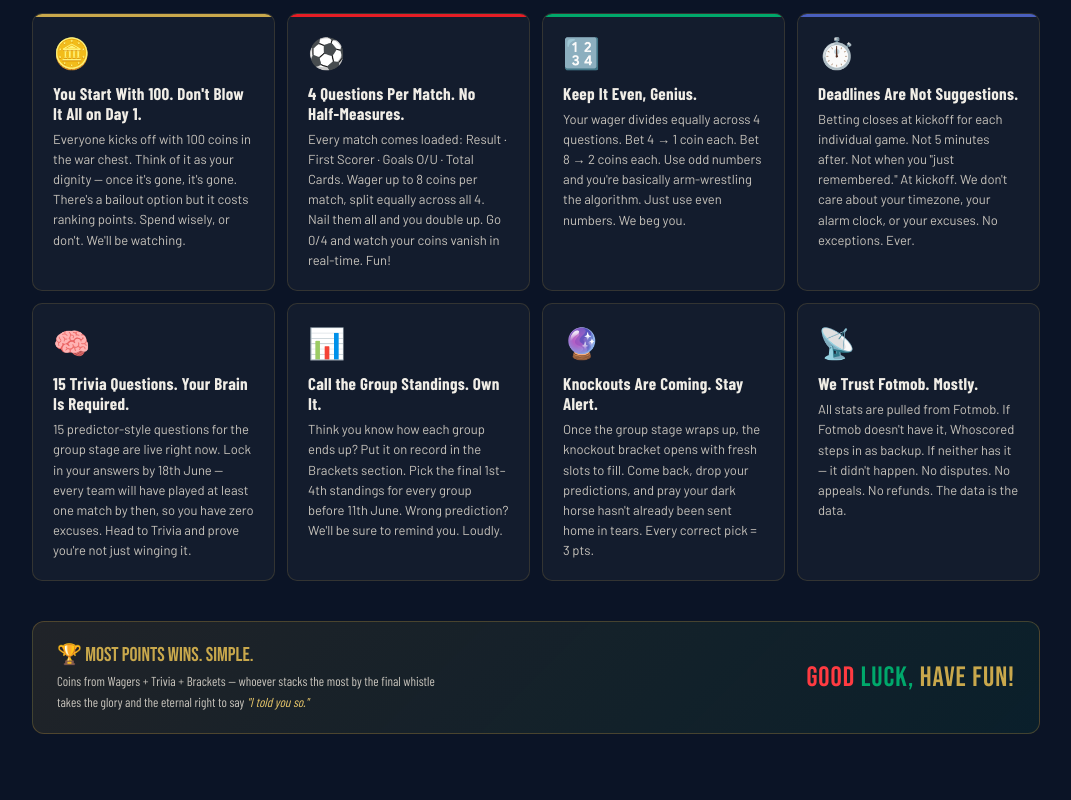
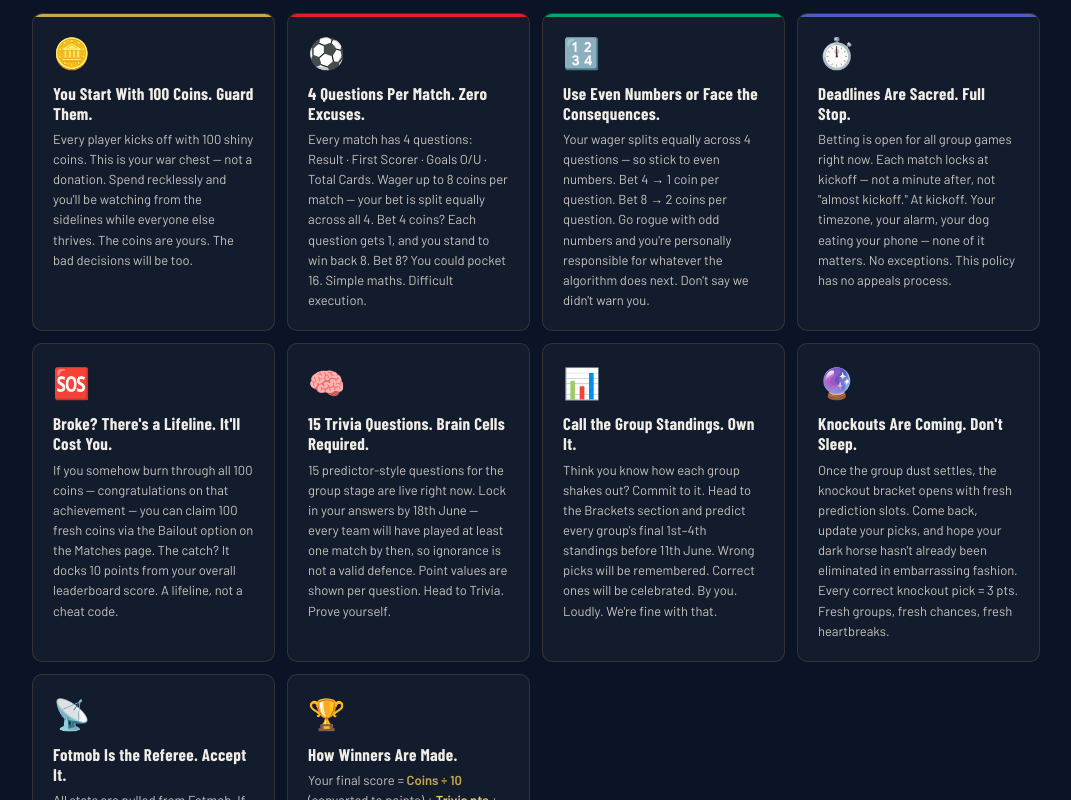
Before and after one commit to sad148/FW-WC26-predictor-league, a Next.js app in the folder web/: page / in a window 1280 px wide. Shown: the part 900-1700 px from the top of the page, without its empty margins (104-1175 px from the left). Built offline with nearby package versions, Linux system fonts and the light colour scheme; no server answers; the database is empty.

Commit message:
update rules

```diff
--- a/web/src/app/page.tsx
+++ b/web/src/app/page.tsx
@@ -77,9 +77,7 @@ export default function HomePage() {
       </div>
 
       {/* Key numbers strip */}
-      <div style={{
-        display: 'flex', gap: 12, flexWrap: 'wrap', marginBottom: '1.5rem',
-      }}>
+      <div style={{ display: 'flex', gap: 12, flexWrap: 'wrap', marginBottom: '1.5rem' }}>
         {[
           { n: '100', l: 'Starting Coins' },
           { n: '8',   l: 'Max Wager / Match' },
@@ -101,52 +99,66 @@ export default function HomePage() {
 
         <div className="how-card">
           <div className="how-icon">🪙</div>
-          <div className="how-h">You Start With 100. Don't Blow It All on Day 1.</div>
+          <div className="how-h">You Start With 100 Coins. Guard Them.</div>
           <p className="how-p">
-            Everyone kicks off with 100 coins in the war chest. Think of it as your dignity —
-            once it's gone, it's gone. There's a bailout option but it costs ranking points.
-            Spend wisely, or don't. We'll be watching.
+            Every player kicks off with 100 shiny coins. This is your war chest — not a donation.
+            Spend recklessly and you'll be watching from the sidelines while everyone else thrives.
+            The coins are yours. The bad decisions will be too.
           </p>
         </div>
 
         <div className="how-card">
           <div className="how-icon">⚽</div>
-          <div className="how-h">4 Questions Per Match. No Half-Measures.</div>
+          <div className="how-h">4 Questions Per Match. Zero Excuses.</div>
           <p className="how-p">
-            Every match comes loaded: Result · First Scorer · Goals O/U · Total Cards.
-            Wager up to 8 coins per match, split equally across all 4.
-            Nail them all and you double up. Go 0/4 and watch your coins vanish in real-time. Fun!
+            Every match has 4 questions: Result · First Scorer · Goals O/U · Total Cards.
+            Wager up to 8 coins per match — your bet is split equally across all 4.
+            Bet 4 coins? Each question gets 1, and you stand to win back 8. Bet 8? You could pocket 16.
+            Simple maths. Difficult execution.
           </p>
         </div>
 
         <div className="how-card">
           <div className="how-icon">🔢</div>
-          <div className="how-h">Keep It Even, Genius.</div>
+          <div className="how-h">Use Even Numbers or Face the Consequences.</div>
           <p className="how-p">
-            Your wager divides equally across 4 questions. Bet 4 → 1 coin each.
-            Bet 8 → 2 coins each. Use odd numbers and you're basically
-            arm-wrestling the algorithm. Just use even numbers. We beg you.
+            Your wager splits equally across 4 questions — so stick to even numbers.
+            Bet 4 → 1 coin per question. Bet 8 → 2 coins per question.
+            Go rogue with odd numbers and you're personally responsible for whatever
+            the algorithm does next. Don't say we didn't warn you.
           </p>
         </div>
 
         <div className="how-card">
           <div className="how-icon">⏱️</div>
-          <div className="how-h">Deadlines Are Not Suggestions.</div>
+          <div className="how-h">Deadlines Are Sacred. Full Stop.</div>
           <p className="how-p">
-            Betting closes at kickoff for each individual game. Not 5 minutes after.
-            Not when you "just remembered." At kickoff. We don't care about your timezone,
-            your alarm clock, or your excuses. No exceptions. Ever.
+            Betting is open for all group games right now. Each match locks at kickoff —
+            not a minute after, not "almost kickoff." At kickoff.
+            Your timezone, your alarm, your dog eating your phone — none of it matters.
+            No exceptions. This policy has no appeals process.
+          </p>
+        </div>
+
+        <div className="how-card">
+          <div className="how-icon">🆘</div>
+          <div className="how-h">Broke? There's a Lifeline. It'll Cost You.</div>
+          <p className="how-p">
+            If you somehow burn through all 100 coins — congratulations on that achievement —
+            you can claim 100 fresh coins via the Bailout option on the Matches page.
+            The catch? It docks 10 points from your overall leaderboard score.
+            A lifeline, not a cheat code.
           </p>
         </div>
 
         <div className="how-card">
           <div className="how-icon">🧠</div>
-          <div className="how-h">15 Trivia Questions. Your Brain Is Required.</div>
+          <div className="how-h">15 Trivia Questions. Brain Cells Required.</div>
           <p className="how-p">
             15 predictor-style questions for the group stage are live right now.
-            Lock in your answers by 18th June — every team will have played at least
-            one match by then, so you have zero excuses. Head to Trivia and prove
-            you're not just winging it.
+            Lock in your answers by 18th June — every team will have played at least one
+            match by then, so ignorance is not a valid defence.
+            Point values are shown per question. Head to Trivia. Prove yourself.
           </p>
         </div>
 
@@ -154,29 +166,44 @@ export default function HomePage() {
           <div className="how-icon">📊</div>
           <div className="how-h">Call the Group Standings. Own It.</div>
           <p className="how-p">
-            Think you know how each group ends up? Put it on record in the Brackets section.
-            Pick the final 1st–4th standings for every group before 11th June.
-            Wrong prediction? We'll be sure to remind you. Loudly.
+            Think you know how each group shakes out? Commit to it.
+            Head to the Brackets section and predict every group's final 1st–4th standings
+            before 11th June. Wrong picks will be remembered. Correct ones will be celebrated.
+            By you. Loudly. We're fine with that.
           </p>
         </div>
 
         <div className="how-card">
           <div className="how-icon">🔮</div>
-          <div className="how-h">Knockouts Are Coming. Stay Alert.</div>
+          <div className="how-h">Knockouts Are Coming. Don't Sleep.</div>
           <p className="how-p">
-            Once the group stage wraps up, the knockout bracket opens with fresh slots
-            to fill. Come back, drop your predictions, and pray your dark horse
-            hasn't already been sent home in tears. Every correct pick = 3 pts.
+            Once the group dust settles, the knockout bracket opens with fresh prediction slots.
+            Come back, update your picks, and hope your dark horse hasn't already
+            been eliminated in embarrassing fashion. Every correct knockout pick = 3 pts.
+            Fresh groups, fresh chances, fresh heartbreaks.
           </p>
         </div>
 
         <div className="how-card">
           <div className="how-icon">📡</div>
-          <div className="how-h">We Trust Fotmob. Mostly.</div>
+          <div className="how-h">Fotmob Is the Referee. Accept It.</div>
           <p className="how-p">
             All stats are pulled from Fotmob. If Fotmob doesn't have it,
-            Whoscored steps in as backup. If neither has it — it didn't happen.
-            No disputes. No appeals. No refunds. The data is the data.
+            Whoscored steps in as the backup official. If neither source has it —
+            it simply did not happen. No disputes. No appeals. No alternative facts.
+            The data is the data. Always.
+          </p>
+        </div>
+
+        <div className="how-card">
+          <div className="how-icon">🏆</div>
+          <div className="how-h">How Winners Are Made.</div>
+          <p className="how-p">
+            Your final score = <strong style={{ color: 'var(--gold)' }}>Coins ÷ 10</strong> (converted to points) +{' '}
+            <strong style={{ color: 'var(--gold2)' }}>Trivia pts</strong> +{' '}
+            <strong style={{ color: 'var(--mex2)' }}>Bracket pts</strong>.
+            The player with the most combined points at the final whistle wins —
+            and earns the eternal right to say <em>"I told you so."</em>
           </p>
         </div>
 
@@ -191,16 +218,15 @@ export default function HomePage() {
         display: 'flex', alignItems: 'center', justifyContent: 'space-between',
         flexWrap: 'wrap', gap: 16,
       }}>
-        <div>
-          <div style={{ fontFamily: 'var(--font-display)', fontSize: 20, color: 'var(--gold)', marginBottom: 4 }}>
-            🏆 Most Points Wins. Simple.
-          </div>
-          <div style={{ fontFamily: 'var(--font-cond)', fontSize: 13, color: 'var(--off)', lineHeight: 1.6 }}>
-            Coins from Wagers + Trivia + Brackets — whoever stacks the most by the final whistle<br />
-            takes the glory and the eternal right to say <em style={{ color: 'var(--gold2)' }}>"I told you so."</em>
-          </div>
+        <div style={{ fontFamily: 'var(--font-cond)', fontSize: 13, color: 'var(--off)', lineHeight: 1.8 }}>
+          <span style={{ display: 'block', fontFamily: 'var(--font-display)', fontSize: 16, color: 'var(--gold)', marginBottom: 4, letterSpacing: .5 }}>
+            RULES AND POINTS TO NOTE
+          </span>
+          These rules are final. Ignorance of the rules is not a valid excuse.<br />
+          Any stats dispute will be resolved using Fotmob → Whoscored in that order.<br />
+          The commissioner's decision is final. Yes, that means us.
         </div>
-        <div style={{ fontFamily: 'var(--font-display)', fontSize: 28, letterSpacing: 1 }}>
+        <div style={{ fontFamily: 'var(--font-display)', fontSize: 28, letterSpacing: 1, whiteSpace: 'nowrap' }}>
           <span style={{ color: 'var(--can2)' }}>Good </span>
           <span style={{ color: 'var(--mex2)' }}>Luck, </span>
           <span style={{ color: 'var(--gold)' }}>Have Fun!</span>
```
